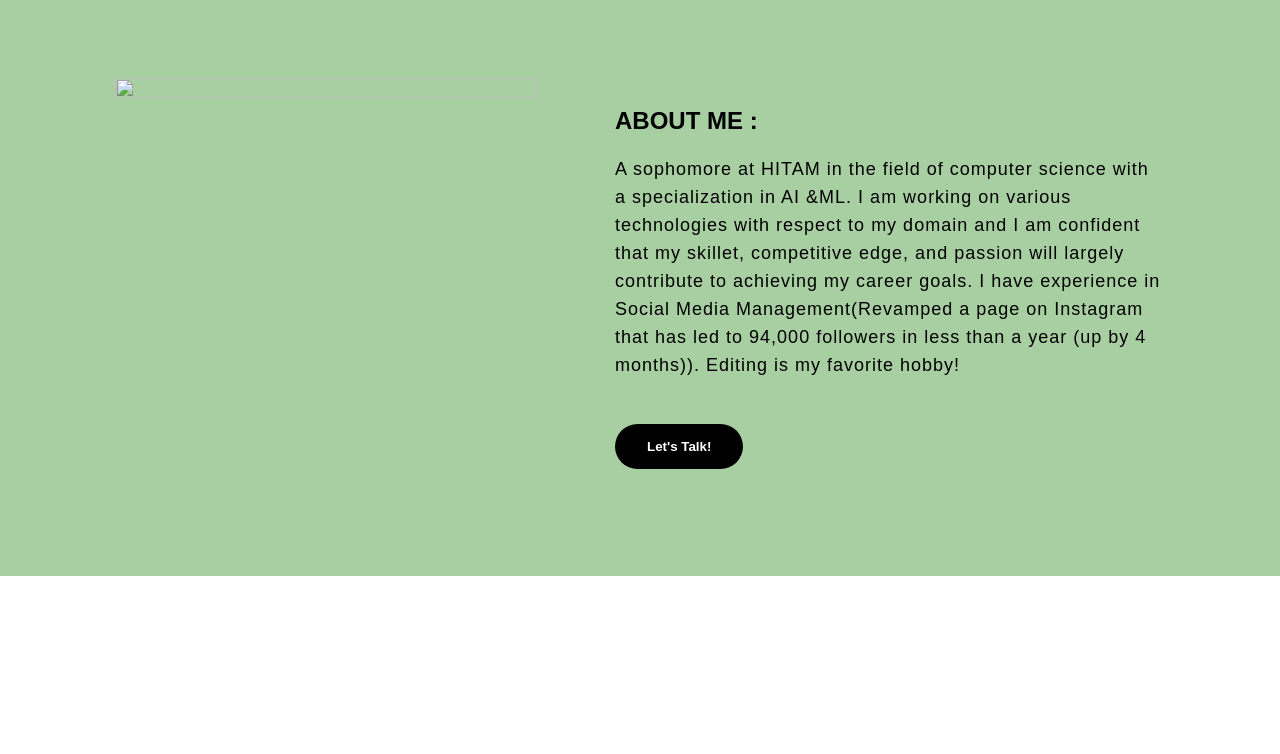
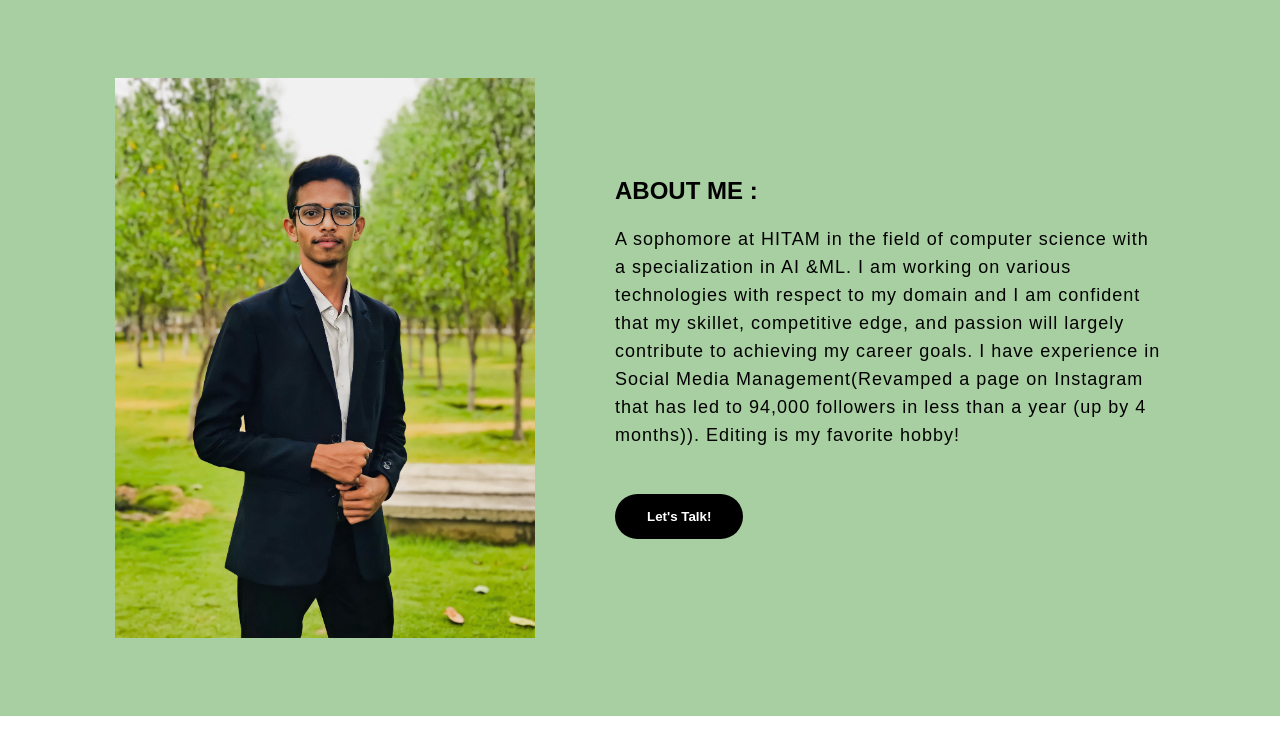
Before and after one commit to karthikmanda2003/Webpage, a plain HTML site: page about.html in a window 1280 px wide. Drawn offline with Linux system fonts and the light colour scheme; a web font is replaced by a local one.

Commit message:
Update about.html

```diff
--- a/about.html
+++ b/about.html
@@ -73,7 +73,7 @@
 <body>
     <section class="about">
         <div class="main">
-            <img src="" alt="" height="200px" width="200px">
+            <img src="FORMAL_PIC.jpg" alt="" height="200px" width="200px">
             <div class="about-text">
                 <h1>ABOUT ME :</h1>
                 <p>A sophomore at HITAM in the field of computer science with a specialization in AI &ML. I am working on various technologies with respect to my domain and I am confident that my skillet, competitive edge, and passion will largely contribute to achieving my career goals. I have experience in Social Media Management(Revamped a page on Instagram that has led to 94,000 followers in less than a year (up by 4 months)). Editing is my favorite hobby!</p>
```
